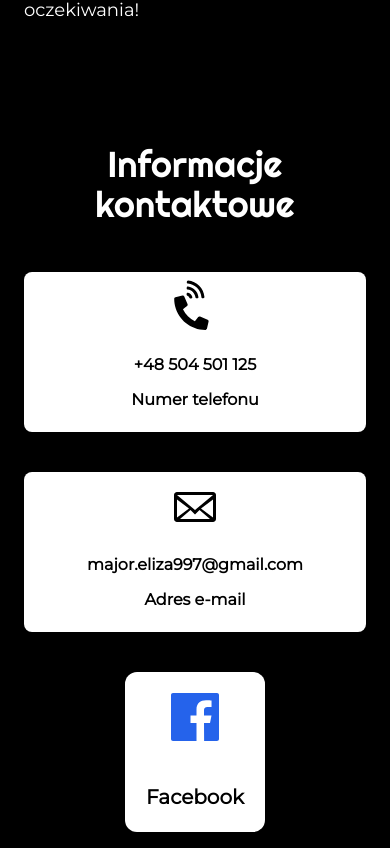
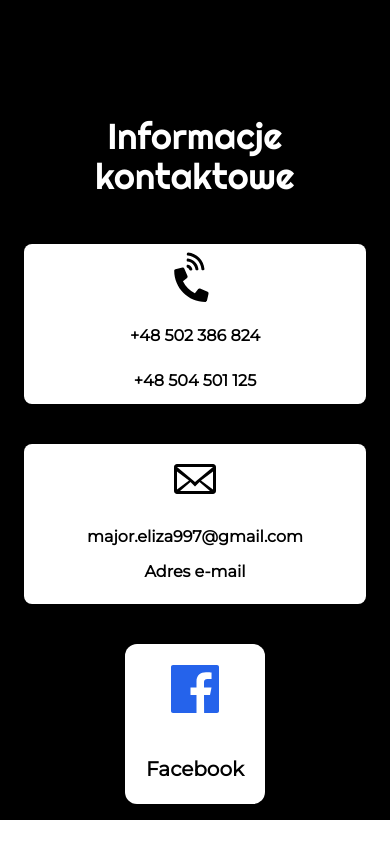
Before and after one commit to piotrdb/kobierzyce, a Next.js app: page / in a window 390 px wide. Shown: the part 2488-3336 px from the top of the page. After the commit the page ends 3308 px from the top, so only its background shows below. Built offline with nearby package versions, Linux system fonts and the light colour scheme.

Commit message:
second phone number

```diff
--- a/app/components/IconBox.tsx
+++ b/app/components/IconBox.tsx
@@ -112,10 +112,13 @@ const IconBox: React.FC<IconBoxProps> = ({
         />
       )}
       {icon === "phone" && (
-        <FaPhoneVolume
-          size={size || 32}
-          className={twMerge("mr-3 sm:mr-6", iconClassName)}
-        />
+        <>
+          <FaPhoneVolume
+            size={size || 32}
+            className={twMerge("mr-3 sm:mr-6", iconClassName)}
+          />
+          <p className={twMerge("", pClassName)}>+48 502 386 824</p>
+        </>
       )}
       {icon === "mail" && (
         <GoMail
--- a/app/page.tsx
+++ b/app/page.tsx
@@ -46,8 +46,8 @@ export default function Home() {
           wszystkich jego udogodnień. Dodatkowo, w bezpośrednim sąsiedztwie
           znajdują się Bielany Wrocławskie, kilkanaście kilometrów dalej Kąty
           Wrocławskie. Dla pracowników, którzy muszą dojeżdżać do tych
-          miejscowości, nasz dom to doskonałe rozwiązanie. Obiekt jest dostępny
-          do wynajmu zarówno na dłuższy okres, jak i na pojedyncze noclegi.
+          miejscowości, nasz dom to świetne lokum. Obiekt jest dostępny do
+          wynajmu zarówno na dłuższy okres, jak i na pojedyncze noclegi.
           Jesteśmy elastyczni i gotowi dostosować się do Państwa potrzeb.
           Zapraszamy do kontaktu i wynajmu naszego domu, który z pewnością
           spełni Wasze oczekiwania!
@@ -60,15 +60,12 @@ export default function Home() {
             <div className=" bg-secondary h-40 w-full md:w-[600px] flex rounded-lg flex-wrap">
               <IconBox
                 icon="phone"
-                content="+48 504 501 125"
+                content={`+48 504 501 125`}
                 pClassName="w-full text-md sm:text-xl 2xl:text-2xl text-center mt-4 px-4 md:px-0"
                 iconClassName="mx-auto sm:mx-auto -rotate-45"
                 size={48}
                 containerClass="pl-0 pr-0 items-center justify-center w-full flex-wrap"
               />
-              <p className="text-center w-full text-md sm:text-xl text-main font-montserrat font-bold mb-2">
-                Numer telefonu
-              </p>
             </div>
             <Link
               href="https://www.facebook.com/eliza.major.18"
```
